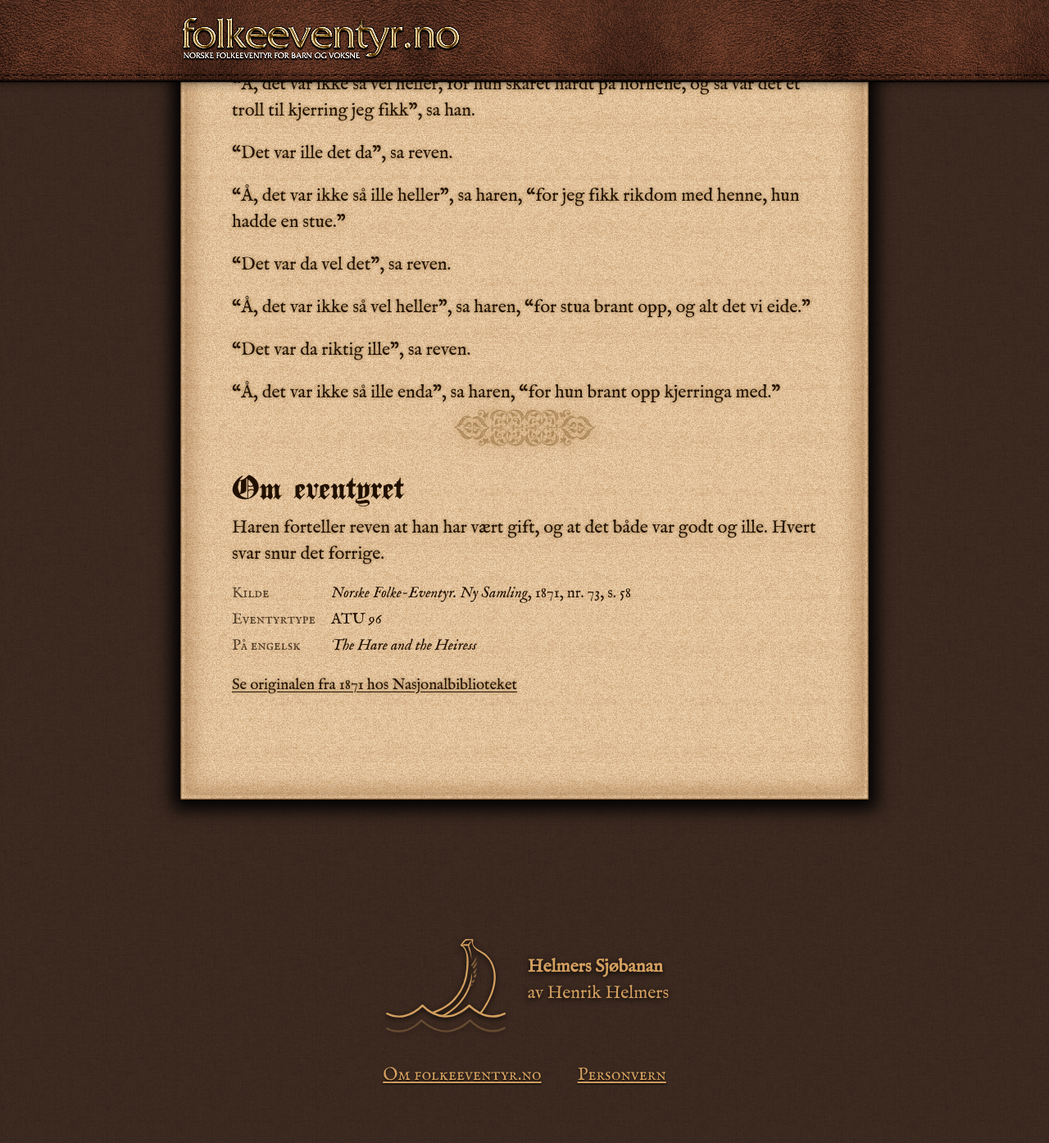
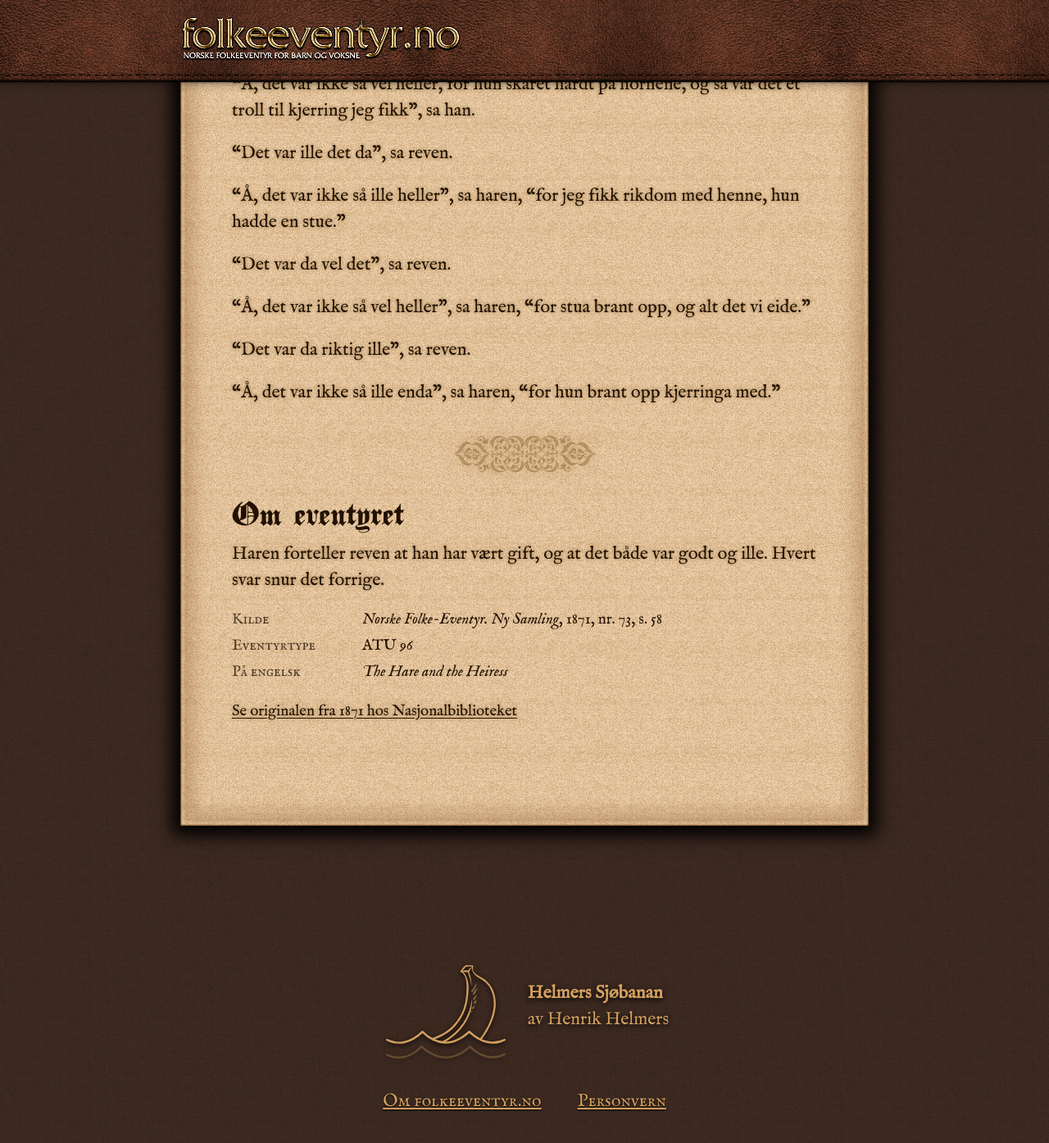
Before and after one commit to henrikhelmers/folkeeventyr.no, a Jekyll site: the page built from _eventyr/haren_hadde_vaert_gift.md, in a window 1280 px wide and 1400 px high, scrolled down 732 px. Shown: the top 1395 px of the window at 82% size. Built offline with Jekyll 4.4.1, drawn with Linux system fonts in a browser that asks for light colours; before the commit the page ends 2100 px from its top, so only the background shows below that.

Commit message:
style: give ornaments more room and line up word lists

```diff
--- a/style/style.css
+++ b/style/style.css
@@ -149,6 +149,14 @@ ul {
 
   > span {
     display: inline-block;
+  }
+}
+
+.ornament {
+  margin-top: var(--line-height);
+
+  h1 + & {
+    margin-top: 0;
   }
 }
 
@@ -423,13 +431,23 @@ article {
 
     dl {
       display: grid;
-      grid-template-columns: max-content 1fr;
+      grid-template-columns: 7.5em minmax(0, 1fr);
       gap: 0 1em;
+
+      @media (width <= 480px) {
+        grid-template-columns: minmax(0, 1fr);
+      }
     }
 
     dt {
       font-family: var(--font-sc);
       opacity: 0.75;
+      overflow-wrap: break-word;
+      hyphens: auto;
+
+      @media (width <= 480px) {
+        margin-top: calc(var(--line-height) * 0.25);
+      }
     }
 
     dd {
@@ -527,6 +545,7 @@ p.intro {
   font-family: var(--font-sc);
 
   + .ornament {
+    margin-top: 0;
     margin-bottom: 0.5em;
   }
 }
```
